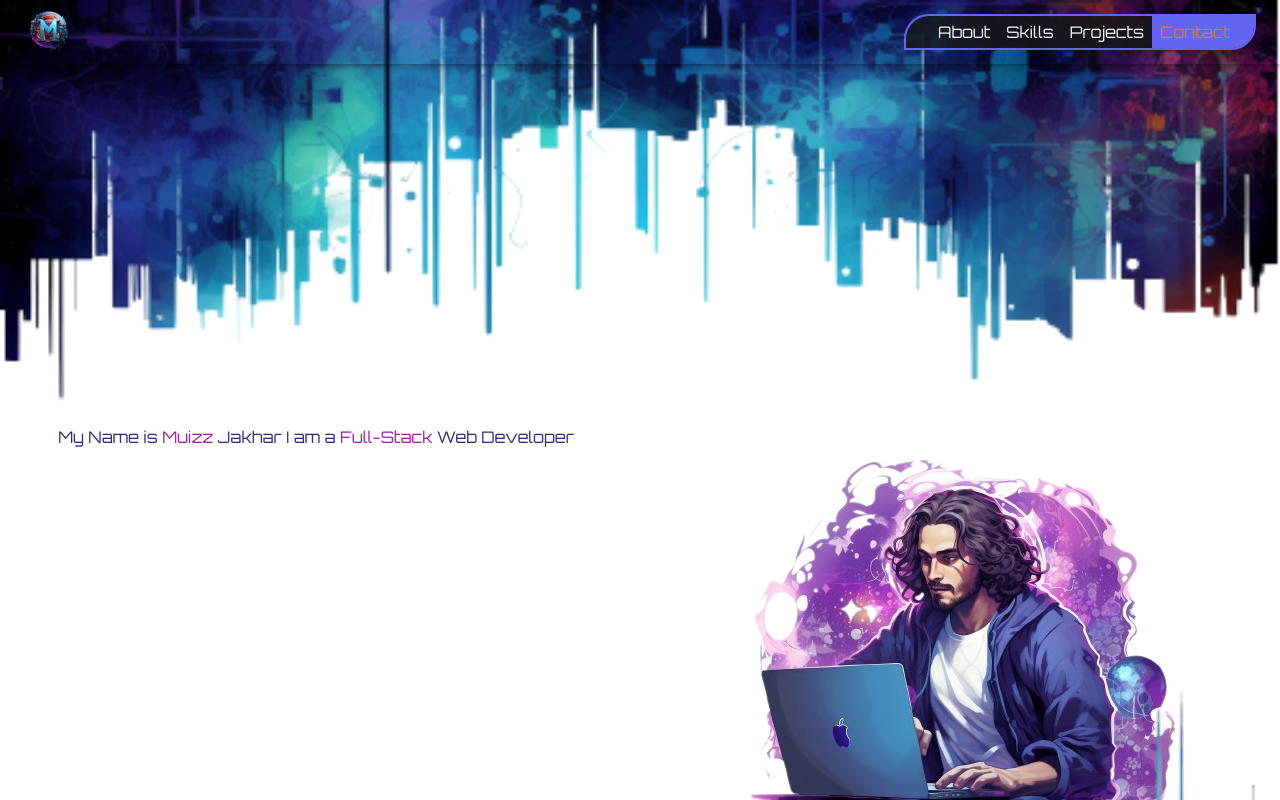
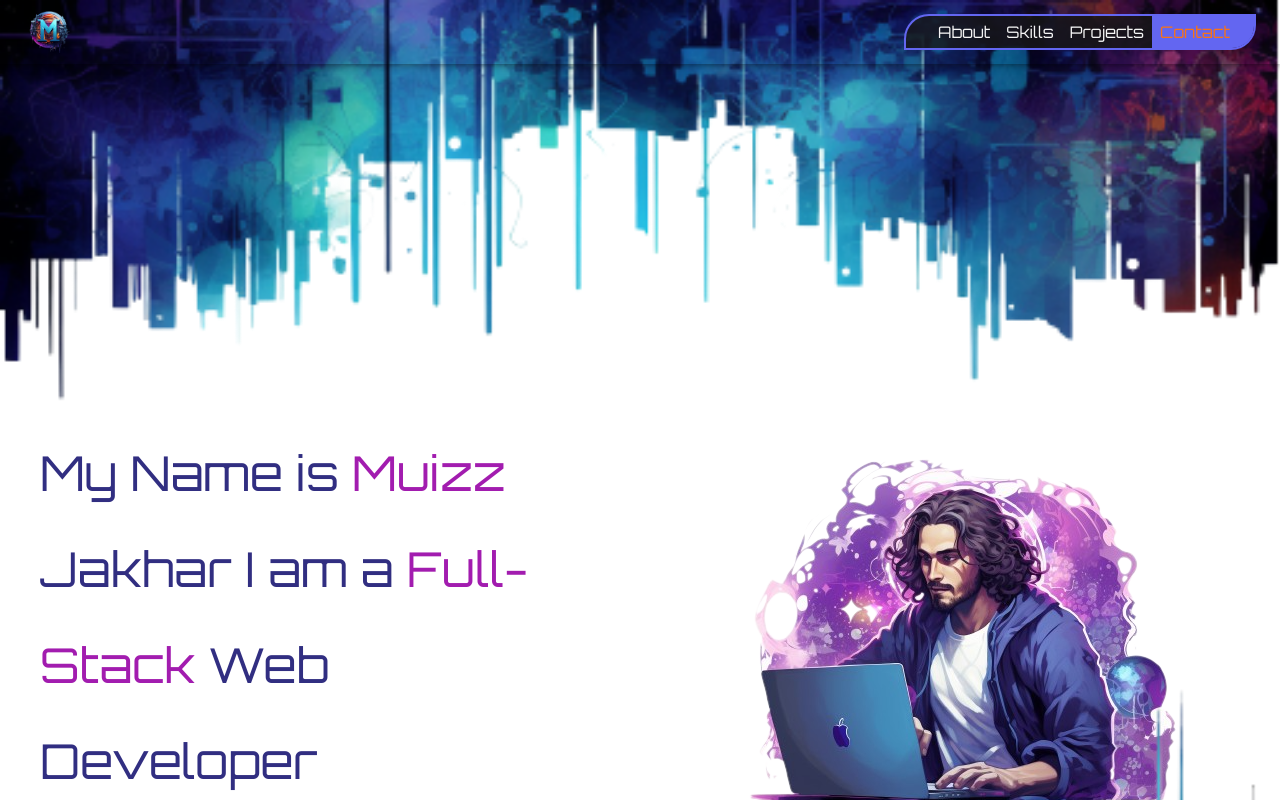
Before and after one commit to MtJakhar/my-portfolio, a Next.js app: page / in a window 1280 px wide. Shown: the top 800 px of the page. Built offline with nearby package versions, Linux system fonts and the light colour scheme.

Commit message:
updated about page

```diff
--- a/app/components/About.js
+++ b/app/components/About.js
@@ -22,10 +22,15 @@ const About = () => {
   }, []);
 
   return (
-    <div className="lg:pb-[400px] md:pb-[250px] grid gap-4 md:grid-cols-2 mx-auto">
-      <p className=" text-indigo-900  mx-auto px-10">
-        My Name is <span className="text-fuchsia-700">Muizz</span> Jakhar I am a{" "}
-        <span className="text-fuchsia-700">Full-Stack </span> Web Developer
+    <div className="sm:pb-[300px] md:pb-[250px] lg:pb-[400px] grid gap-4 md:grid-cols-2 mx-auto">
+      <p className=" text-indigo-900 sm:text-3xl sm:leading-loose sm:text-center md:text-left md:text-5xl md:leading-loose mx-auto px-10">
+        My Name is{" "}
+        <span className="text-fuchsia-700 sm:text-3xl md:text-5xl">Muizz</span>{" "}
+        Jakhar I am a{" "}
+        <span className="text-fuchsia-700 sm:text-3xl md:text-5xl">
+          Full-Stack{" "}
+        </span>{" "}
+        Web Developer
       </p>
       {isImageVisible && (
         <Image className="mx-auto" src={avatar} alt="Muizz Jakhar Avatar" />
--- a/app/components/Projects.js
+++ b/app/components/Projects.js
@@ -33,7 +33,7 @@ const Projects = () => {
                 xs={12}
                 md={4}
                 key={projectsData.indexOf(data)}
-                className=" justify-center text-center"
+                className="justify-center text-center"
               >
                 <Image
                   className="rounded-lg "
```
